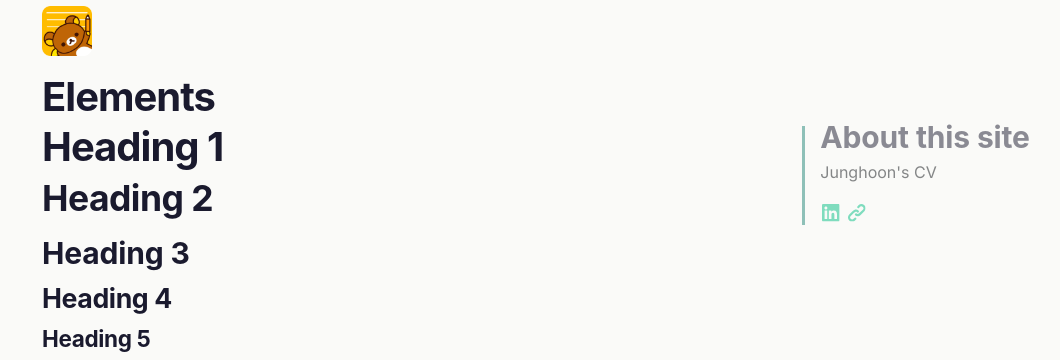
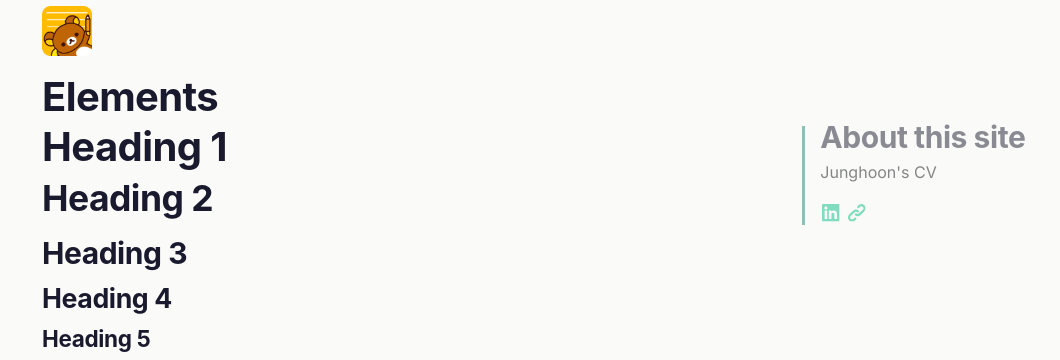
Before and after one commit to mikigom/mikigom.github.io, a Jekyll site: the page built from elements.md, in a window 1280 px wide. Shown: the top 360 px of the page, without its empty margins (22-1082 px from the left). Built offline with Jekyll 4.4.1, drawn with Linux system fonts in a browser that asks for light colours.

Commit message:
fix: escape & in hrefs + remove global heading size overrides
- Escape three unescaped & inside href attributes (Scholar x2, YouTube)
  so source HTML is valid. Jekyll already auto-escaped them in output,
  but strict validators flag raw source.
- Remove global h1/h2/h3/h4 size rules. Every heading in index.md is
  already sized by a more-specific rule (.hero h1, .section__head h2,
  .pub-text strong), and the global rules were leaking 72px/28px onto
  blog posts and other pages.

Co-Authored-By: Claude Sonnet 4.6 <noreply@anthropic.com>

```diff
--- a/assets/styles.scss
+++ b/assets/styles.scss
@@ -166,10 +166,6 @@ h1, h2, h3, h4, h5, h6, .serif {
   color: var(--ink);
 }
 
-h1 { font-size: 72px; line-height: 1.0; letter-spacing: -0.025em; }
-h2 { font-size: 28px; line-height: 1.1; }
-h3 { font-size: 19px; line-height: 1.3; letter-spacing: -0.005em; }
-h4 { font-size: 16px; }
 
 /* Better Paragraph Spacing */
 p {
```
Also changed, not shown: index.md (+3 -3 lines).
